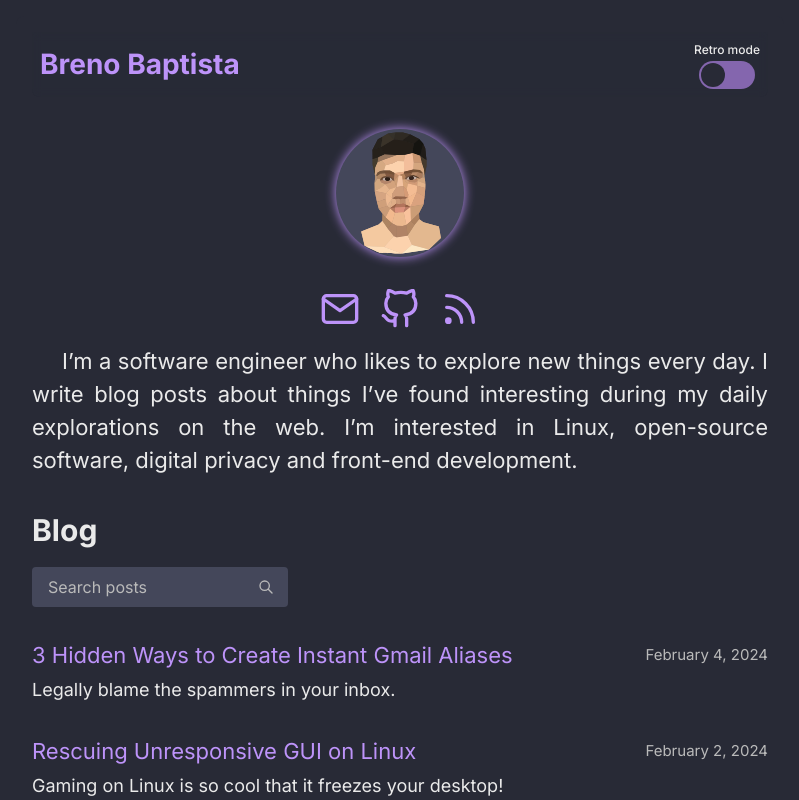
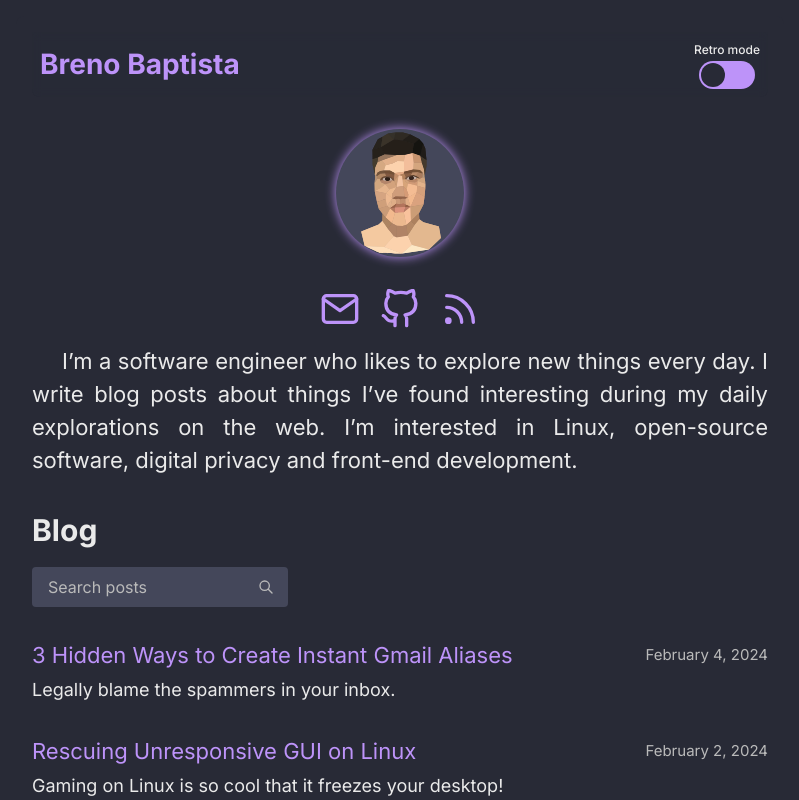
Before and after one commit to brenobaptista/blog, a Next.js app: page / in a window 1280 px wide. Shown: the top 800 px of the page, without its empty margins (240-1039 px from the left). Built offline with nearby package versions, Linux system fonts and the light colour scheme.

Commit message:
Update ThemeSwitcher color to primary

```diff
--- a/src/styles/components/ThemeSwitcher.ts
+++ b/src/styles/components/ThemeSwitcher.ts
@@ -31,16 +31,16 @@ export const Background = styled.label<{ startAnnoyingAnimation: boolean }>`
   border-radius: 56px;
   width: 56px;
   height: 28px;
-  background-color: ${props => props.theme.colors.visited};
+  background-color: ${props => props.theme.colors.primary};
   animation: ${props =>
     props.startAnnoyingAnimation && `annoyingBackground 1.5s ease-in-out`};
 
   @keyframes annoyingBackground {
     45%,
     55% {
-      background-color: darkorange;
+      background-color: orange;
       transform: scale(1.1);
-      filter: drop-shadow(0 0 5px darkorange);
+      filter: drop-shadow(0 0 5px orange);
     }
   }
 `
```
